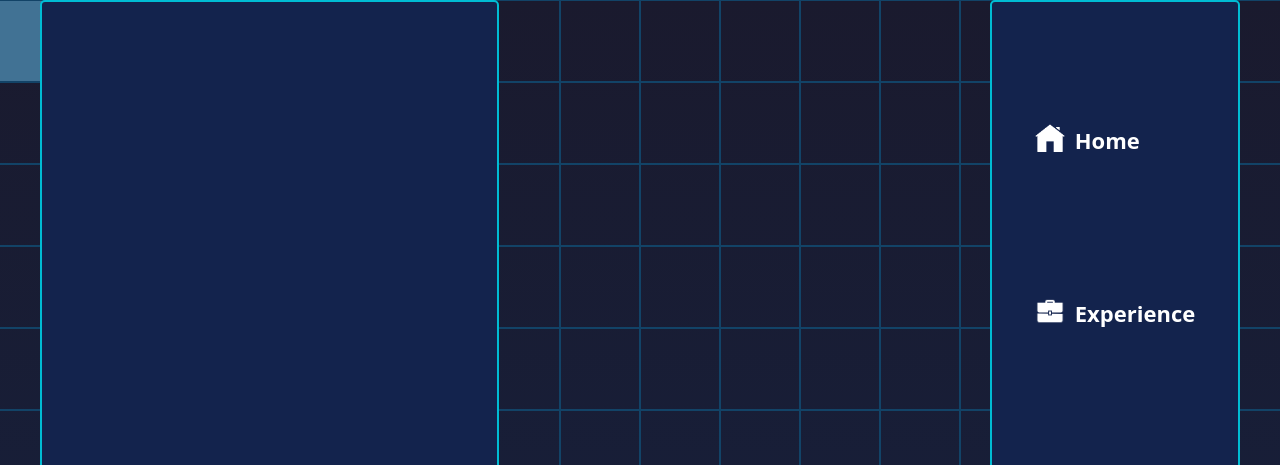
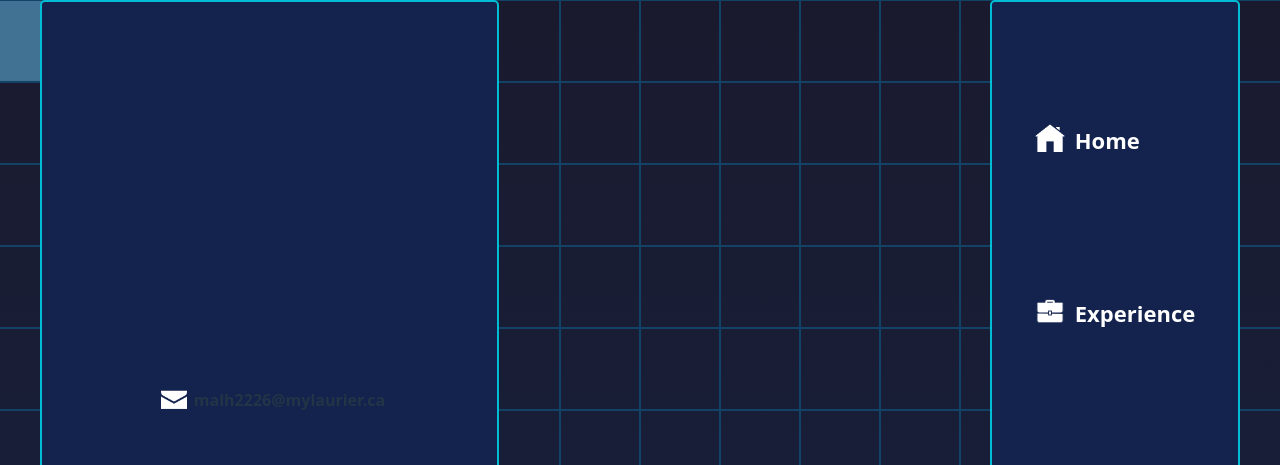
Before and after one commit to devangmalhotra/portfolio-website, a React (Vite) app: page / in a window 1280 px wide. Both pictures are taken after a click on the item "Contact". Shown: the top 465 px of the page. Built offline with nearby package versions, Linux system fonts and the light colour scheme.

Commit message:
updated files

```diff
--- a/src/Components/Contact/EmailCard/EmailCard.css
+++ b/src/Components/Contact/EmailCard/EmailCard.css
@@ -2,8 +2,19 @@
     background-color: #13234d;
     border-radius: 5px;
     border: solid #00BCD4 2px;
+    display: flex;
+    justify-content: center;
+    position: relative;
 }
 
 #email-card-content {
     padding: 20px;
+    display: flex;
+    justify-content: center;
+    align-items: center;
 }
+
+#email-card-content img {
+    height: 30px;
+    margin: 0 5px;
+}
--- a/src/Components/Contact/EmailCard/EmailCard.jsx
+++ b/src/Components/Contact/EmailCard/EmailCard.jsx
@@ -1,10 +1,13 @@
 import React from 'react'
 import './EmailCard.css'
+import emailIcon from '../../../assets/ContactIcons/icons8-email-48.png'
 
 function EmailCard() {
   return (
     <div id='email-card-container'>
-        <div id='email-card-content'></div>
+        <div id='email-card-content'>
+            <img src={emailIcon} alt="" /><h4>malh2226@mylaurier.ca</h4>
+        </div>
     </div>
   )
 }
```
Also changed, not shown: src/Components/Contact/PhoneCard/PhoneCard.jsx (added, +10 -0 lines), src/Components/Contact/PhoneCard/PhoneCard.css (added), src/assets/ContactIcons/icons8-phone-30.png (added).
